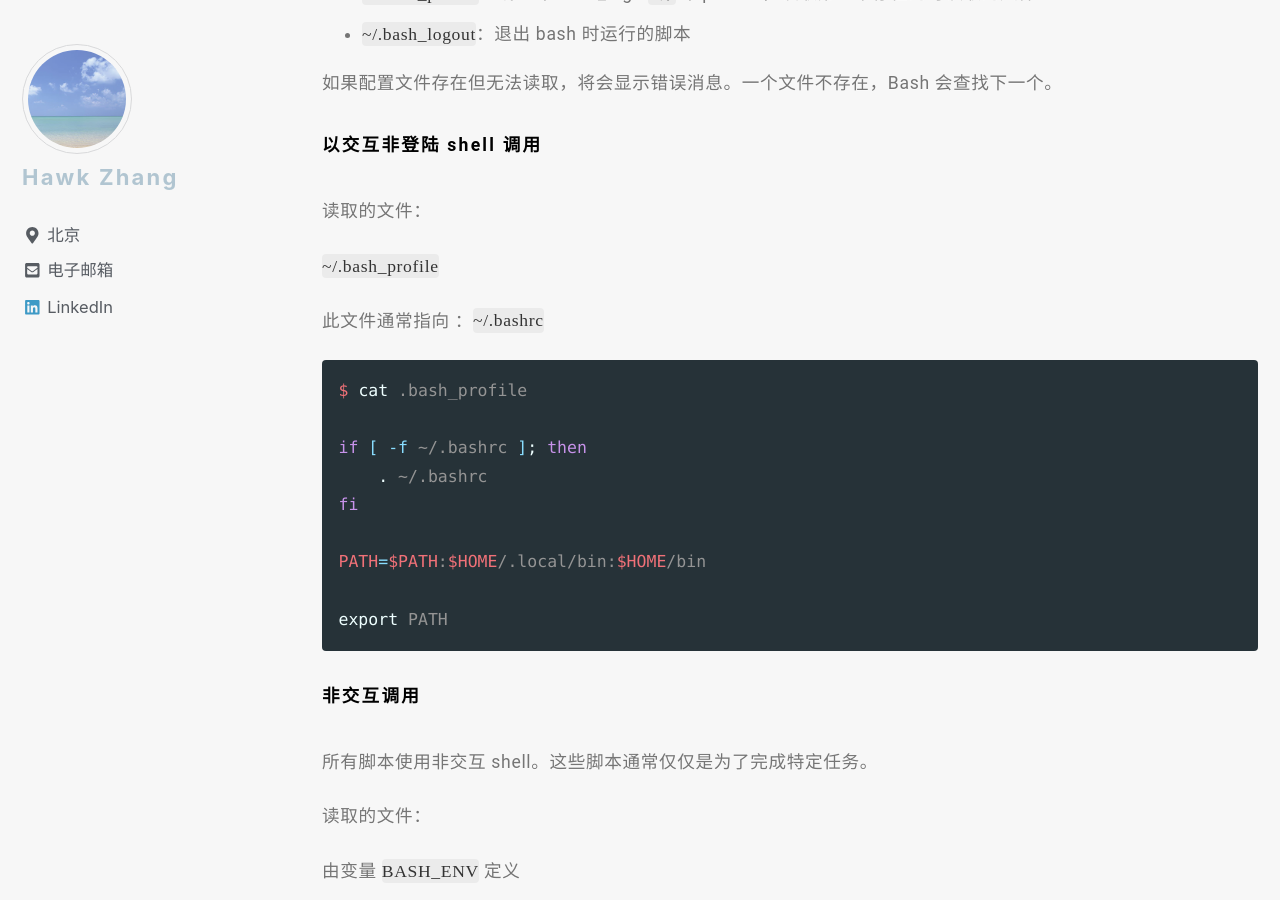
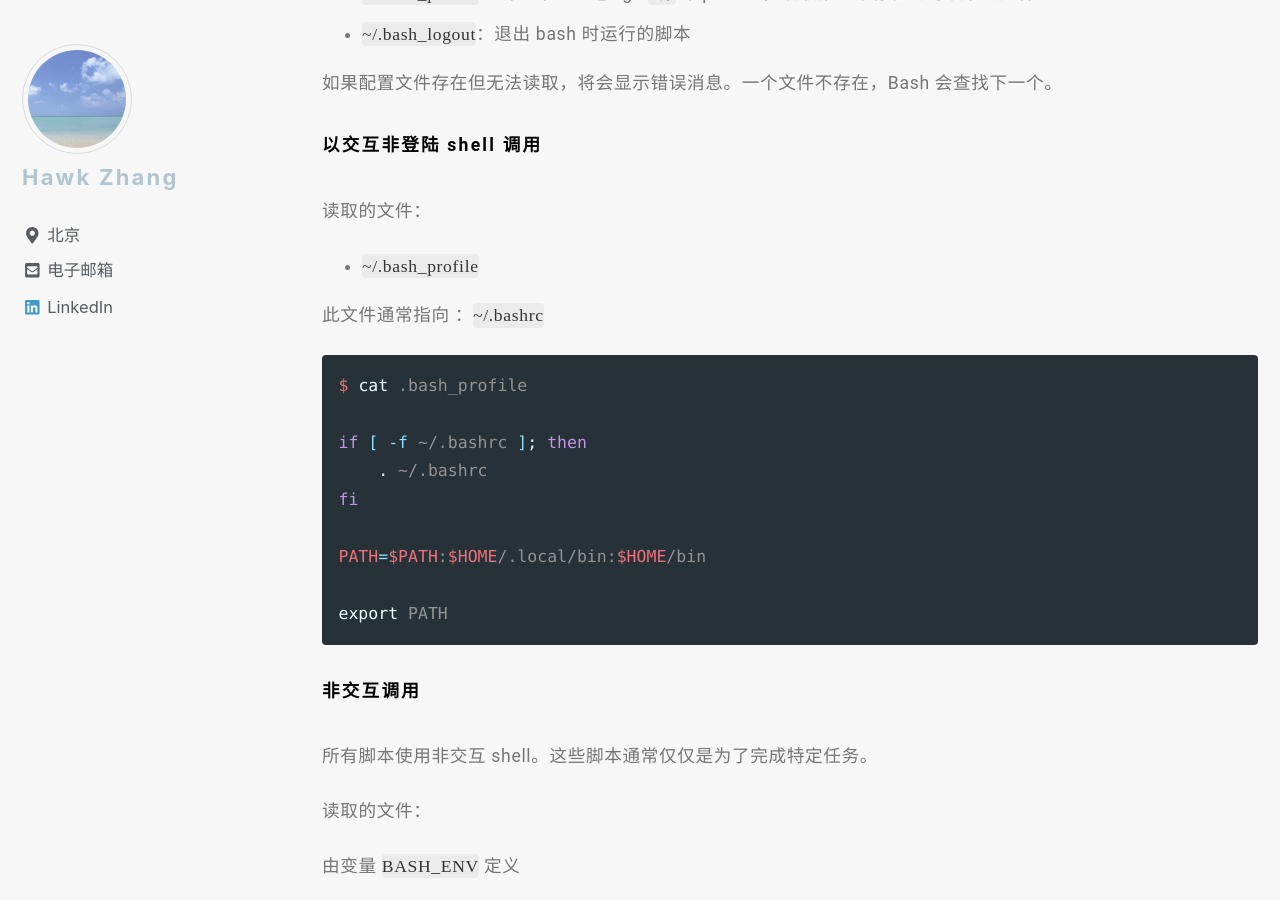
Before and after one commit to narru888/linotes_note, a Jekyll site: the page built from _posts/programming/bash/2017-05-03-bash01.md, in a window 1280 px wide and 900 px high, scrolled down 4784 px. Built offline with Jekyll 4.4.1, drawn with Linux system fonts in a browser that asks for light colours; nearby versions of some CDN libraries; a script that is not in the unit is left out.

Commit message:
update on 2019-01-13 18:11:01 CST

```diff
--- a/_posts/programming/bash/2017-05-03-bash01.md
+++ b/_posts/programming/bash/2017-05-03-bash01.md
@@ -127,7 +127,7 @@ Bash 是兼容 sh 的 shell，而且从 Korn shell (ksh) 和 C shell (csh) 整
 
 读取的文件：
 
-`~/.bash_profile`
+* `~/.bash_profile`
 
 此文件通常指向 ：`~/.bashrc`
 
```
